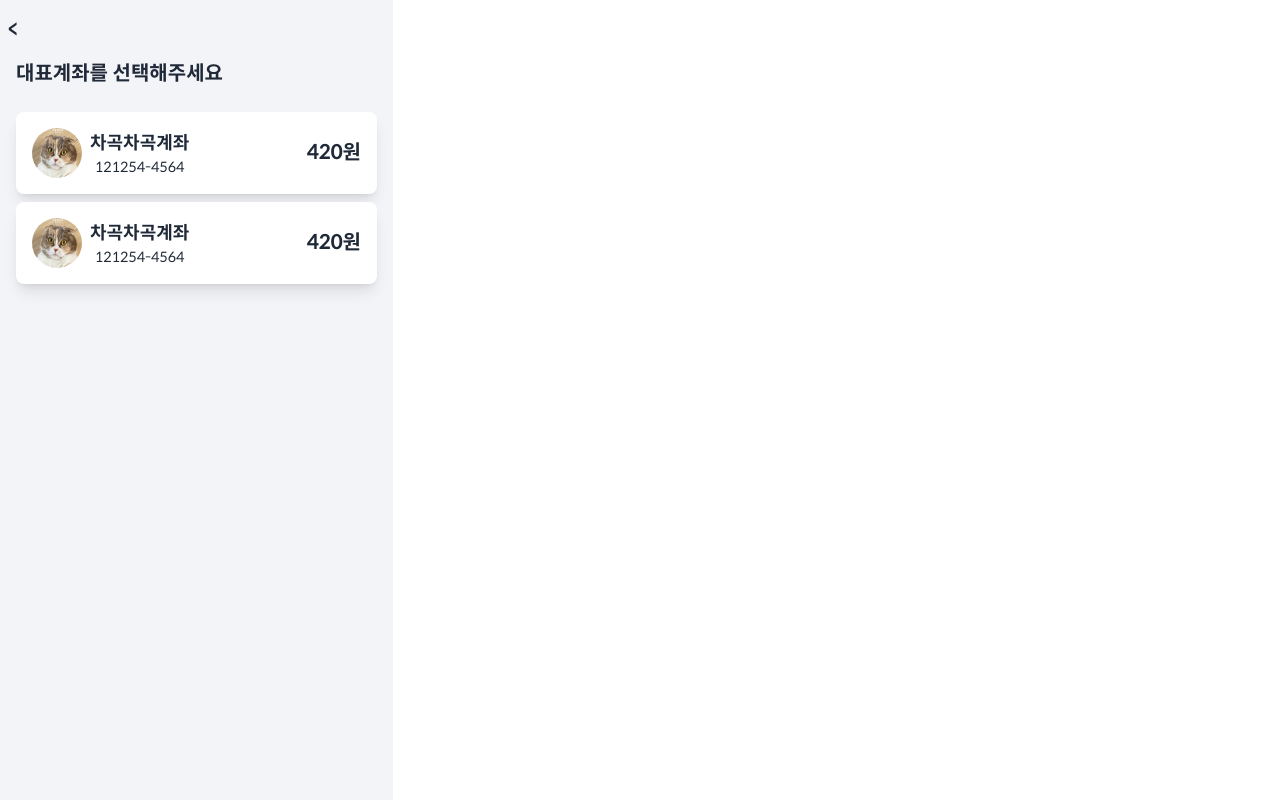
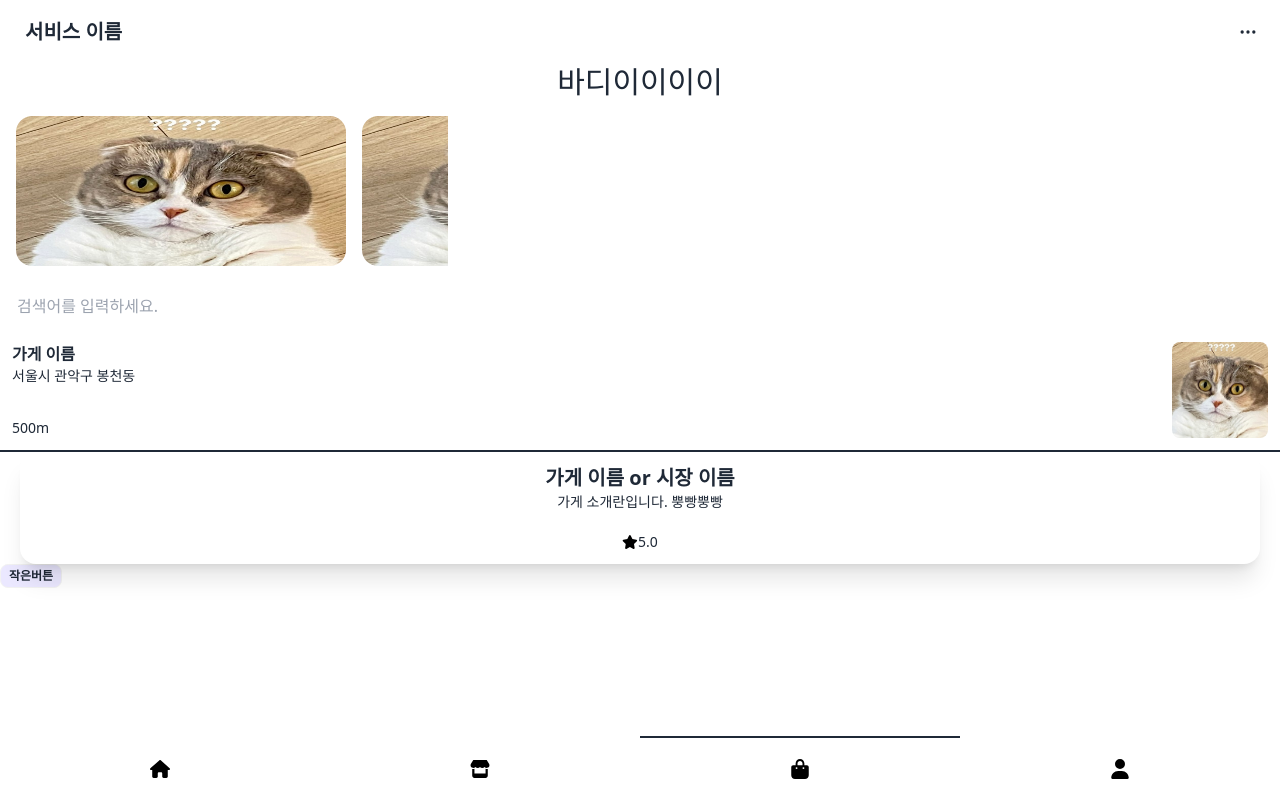
Before and after one commit to ZZOL-zzol/sizzang, a React (Create React App) app in the folder frontend/: page / in a window 1280 px wide. Built offline with nearby package versions, Linux system fonts and the light colour scheme; the HTML template or start-up script is replaced by a standard one.

Commit message:
:sparkles: feat: SmallButton 제작 - Navbar 아이콘 수정 - App.js 라우터 추가 예정( 테스트시 주석처리 필요 )

```diff
--- a/frontend/src/App.js
+++ b/frontend/src/App.js
@@ -7,8 +7,9 @@ import AccountChangePage from './views/mypage/AccountChangePage';
 const App = () => {
   return (
     <div className="App min-h-screen flex w-screen">
-      {/* <MainPage/> */}
-      <AccountChangePage/>
+      <MainPage/>
+
+      {/* <AccountChangePage/> */}
     </div>
   );
 }
--- a/frontend/src/components/common/Navbar.js
+++ b/frontend/src/components/common/Navbar.js
@@ -3,22 +3,26 @@ const Navbar = () => {
     <div className="btm-nav">
       <button>
         <svg
+          className="h-5 w-5"
           xmlns="http://www.w3.org/2000/svg"
+          height="1em"
+          viewBox="0 0 576 512"
+        >
+          <path d="M575.8 255.5c0 18-15 32.1-32 32.1h-32l.7 160.2c0 2.7-.2 5.4-.5 8.1V472c0 22.1-17.9 40-40 40H456c-1.1 0-2.2 0-3.3-.1c-1.4 .1-2.8 .1-4.2 .1H416 392c-22.1 0-40-17.9-40-40V448 384c0-17.7-14.3-32-32-32H256c-17.7 0-32 14.3-32 32v64 24c0 22.1-17.9 40-40 40H160 128.1c-1.5 0-3-.1-4.5-.2c-1.2 .1-2.4 .2-3.6 .2H104c-22.1 0-40-17.9-40-40V360c0-.9 0-1.9 .1-2.8V287.6H32c-18 0-32-14-32-32.1c0-9 3-17 10-24L266.4 8c7-7 15-8 22-8s15 2 21 7L564.8 231.5c8 7 12 15 11 24z" />
+        </svg>
+      </button>
+      <button>
+        <svg
           className="h-5 w-5"
-          fill="none"
-          viewBox="0 0 24 24"
-          stroke="currentColor"
+          xmlns="http://www.w3.org/2000/svg"
+          height="1em"
+          viewBox="0 0 576 512"
         >
-          <path
-            strokeLinecap="round"
-            strokeLinejoin="round"
-            strokeWidth="2"
-            d="M3 12l2-2m0 0l7-7 7 7M5 10v10a1 1 0 001 1h3m10-11l2 2m-2-2v10a1 1 0 01-1 1h-3m-6 0a1 1 0 001-1v-4a1 1 0 011-1h2a1 1 0 011 1v4a1 1 0 001 1m-6 0h6"
-          />
+          <path d="M547.6 103.8L490.3 13.1C485.2 5 476.1 0 466.4 0H109.6C99.9 0 90.8 5 85.7 13.1L28.3 103.8c-29.6 46.8-3.4 111.9 51.9 119.4c4 .5 8.1 .8 12.1 .8c26.1 0 49.3-11.4 65.2-29c15.9 17.6 39.1 29 65.2 29c26.1 0 49.3-11.4 65.2-29c15.9 17.6 39.1 29 65.2 29c26.2 0 49.3-11.4 65.2-29c16 17.6 39.1 29 65.2 29c4.1 0 8.1-.3 12.1-.8c55.5-7.4 81.8-72.5 52.1-119.4zM499.7 254.9l-.1 0c-5.3 .7-10.7 1.1-16.2 1.1c-12.4 0-24.3-1.9-35.4-5.3V384H128V250.6c-11.2 3.5-23.2 5.4-35.6 5.4c-5.5 0-11-.4-16.3-1.1l-.1 0c-4.1-.6-8.1-1.3-12-2.3V384v64c0 35.3 28.7 64 64 64H448c35.3 0 64-28.7 64-64V384 252.6c-4 1-8 1.8-12.3 2.3z" />
         </svg>
       </button>
       <button className="active">
-        <svg
+        {/* <svg
           xmlns="http://www.w3.org/2000/svg"
           className="h-5 w-5"
           fill="none"
@@ -31,10 +35,19 @@ const Navbar = () => {
             strokeWidth="2"
             d="M13 16h-1v-4h-1m1-4h.01M21 12a9 9 0 11-18 0 9 9 0 0118 0z"
           />
+        </svg> */}
+
+        <svg
+          className="h-5 w-5"
+          xmlns="http://www.w3.org/2000/svg"
+          height="1em"
+          viewBox="0 0 448 512"
+        >
+          <path d="M160 112c0-35.3 28.7-64 64-64s64 28.7 64 64v48H160V112zm-48 48H48c-26.5 0-48 21.5-48 48V416c0 53 43 96 96 96H352c53 0 96-43 96-96V208c0-26.5-21.5-48-48-48H336V112C336 50.1 285.9 0 224 0S112 50.1 112 112v48zm24 48a24 24 0 1 1 0 48 24 24 0 1 1 0-48zm152 24a24 24 0 1 1 48 0 24 24 0 1 1 -48 0z" />
         </svg>
       </button>
       <button>
-        <svg
+        {/* <svg
           xmlns="http://www.w3.org/2000/svg"
           className="h-5 w-5"
           fill="none"
@@ -47,6 +60,15 @@ const Navbar = () => {
             strokeWidth="2"
             d="M9 19v-6a2 2 0 00-2-2H5a2 2 0 00-2 2v6a2 2 0 002 2h2a2 2 0 002-2zm0 0V9a2 2 0 012-2h2a2 2 0 012 2v10m-6 0a2 2 0 002 2h2a2 2 0 002-2m0 0V5a2 2 0 012-2h2a2 2 0 012 2v14a2 2 0 01-2 2h-2a2 2 0 01-2-2z"
           />
+        </svg> */}
+
+        <svg
+          className="h-5 w-5"
+          xmlns="http://www.w3.org/2000/svg"
+          height="1em"
+          viewBox="0 0 448 512"
+        >
+          <path d="M224 256A128 128 0 1 0 224 0a128 128 0 1 0 0 256zm-45.7 48C79.8 304 0 383.8 0 482.3C0 498.7 13.3 512 29.7 512H418.3c16.4 0 29.7-13.3 29.7-29.7C448 383.8 368.2 304 269.7 304H178.3z" />
         </svg>
       </button>
     </div>
--- /dev/null
+++ b/frontend/src/components/common/SmallButton.js
@@ -0,0 +1,12 @@
+
+
+
+const color = 'bg-secondary-container'
+
+const SmallButton = () => {
+    return(
+        <button className={`btn btn-xs w-fit ${color}`}>작은버튼</button>
+    )
+};
+
+export default SmallButton;
--- a/frontend/src/views/MainPage.js
+++ b/frontend/src/views/MainPage.js
@@ -4,6 +4,7 @@ import Header from '../components/common/Header';
 import Navbar from '../components/common/Navbar';
 import TextInput from '../components/common/TextInput';
 import DetailInfoCard from '../components/common/DetailInfoCard';
+import SmallButton from '../components/common/SmallButton';
 
 const MainPage = () => {
   return (
@@ -14,6 +15,7 @@ const MainPage = () => {
       <TextInput/>
       <MarketStoreCard/>
       <DetailInfoCard/>
+      <SmallButton/>
       </div>
       <Navbar/>
     </div>
```
